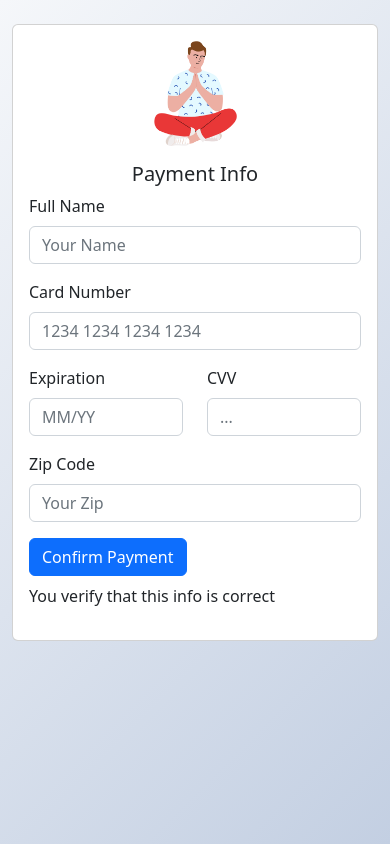
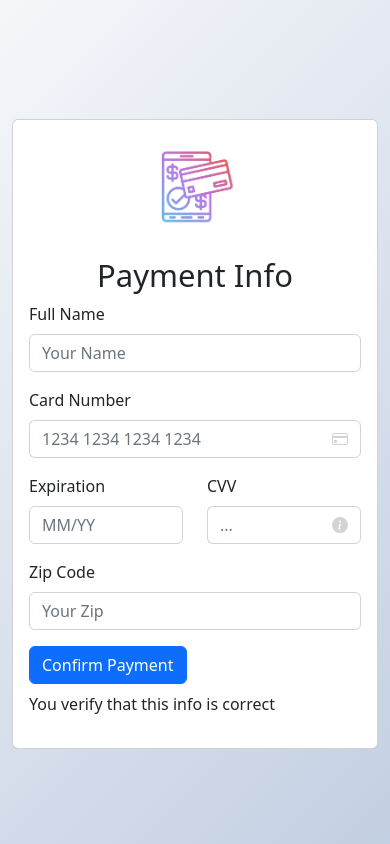
Before and after one commit to ruthtempo/payment-form, a React (Create React App) app: page / in a window 390 px wide. Built offline with nearby package versions, Linux system fonts and the light colour scheme.

Commit message:
responsiveness, card image, and input icons

```diff
--- a/src/App.tsx
+++ b/src/App.tsx
@@ -3,9 +3,9 @@ import { PaymentForm } from "./PaymentForm";
 
 function App() {
   return (
-    <Container className="h-100">
+    <Container className="min-vh-100 d-flex align-items-center justify-content-center">
       <Row>
-        <Col lg={{ span: 4, offset: 4 }}>
+        <Col md={{ span: 6, offset: 3 }} xxl={{ span: 6, offset: 3 }}>
           <PaymentForm />
         </Col>
       </Row>
--- a/src/PaymentForm.tsx
+++ b/src/PaymentForm.tsx
@@ -1,12 +1,15 @@
-import { Button, Card, Col, Form, Row } from "react-bootstrap";
-import imageLog from "./media/originalimage2.png";
+import { Button, Card, Col, Form, InputGroup, Row } from "react-bootstrap";
+import { CreditCard, InfoCircleFill } from "react-bootstrap-icons";
+import imageLog from "./media/payment.png";
 
 export const PaymentForm = () => {
   return (
     <Card className="mt-4">
       <Card.Body className="d-flex flex-column align-items-center">
         <Card.Img src={imageLog} className="w-25" />
-        <Card.Title className="text-center mt-3">Payment Info</Card.Title>
+        <Card.Title className="text-center mt-3 display-5">
+          Payment Info
+        </Card.Title>
         <Form>
           <Form.Group className="mb-3">
             <Form.Label>Full Name</Form.Label>
@@ -14,7 +17,16 @@ export const PaymentForm = () => {
           </Form.Group>
           <Form.Group className="mb-3">
             <Form.Label>Card Number</Form.Label>
-            <Form.Control type="text" placeholder="1234 1234 1234 1234" />
+            <InputGroup>
+              <Form.Control
+                type="text"
+                placeholder="1234 1234 1234 1234"
+                className="border-end-0"
+              />
+              <InputGroup.Text className="bg-white">
+                <CreditCard fill="lightgrey" />
+              </InputGroup.Text>
+            </InputGroup>
           </Form.Group>
           <Row>
             <Col>
@@ -26,7 +38,16 @@ export const PaymentForm = () => {
             <Col>
               <Form.Group className="mb-3">
                 <Form.Label>CVV</Form.Label>
-                <Form.Control type="text" placeholder="..." />
+                <InputGroup>
+                  <Form.Control
+                    type="text"
+                    placeholder="..."
+                    className="border-end-0"
+                  />
+                  <InputGroup.Text className="bg-white">
+                    <InfoCircleFill fill="lightgrey" />
+                  </InputGroup.Text>
+                </InputGroup>
               </Form.Group>
             </Col>
           </Row>
```
Also changed, not shown: src/media/payment.png (added).
